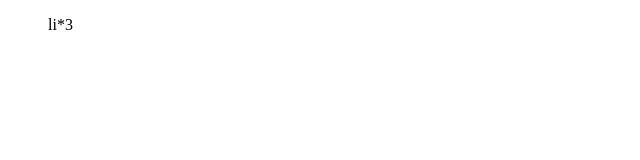
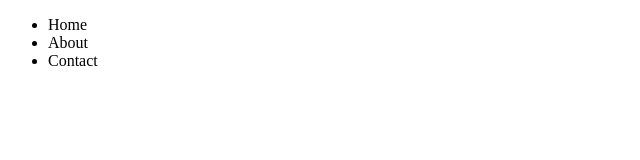
Before and after one commit to doTruongGiang-IT/gitTest, a plain HTML site: page blabla.html in a window 1280 px wide. Shown: the whole page, without its empty margins (0-640 px from the left). Drawn offline with Linux system fonts and the light colour scheme.

Commit message:
result commit

```diff
--- a/blabla.html
+++ b/blabla.html
@@ -7,7 +7,9 @@
 </head>
 <body>
     <ul>
-        li*3
+        <li>Home</li>
+        <li>About</li>
+        <li>Contact</li>
     </ul>
 </body>
 </html>
```
